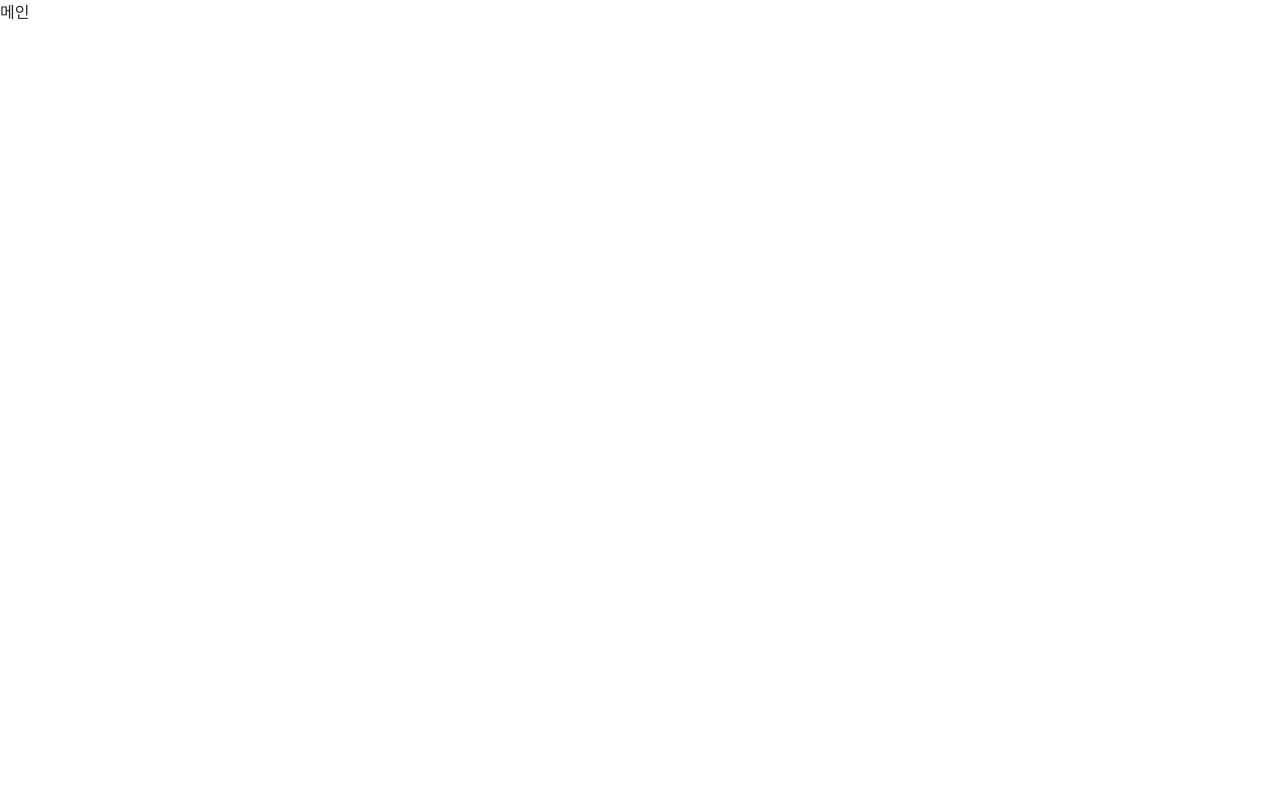
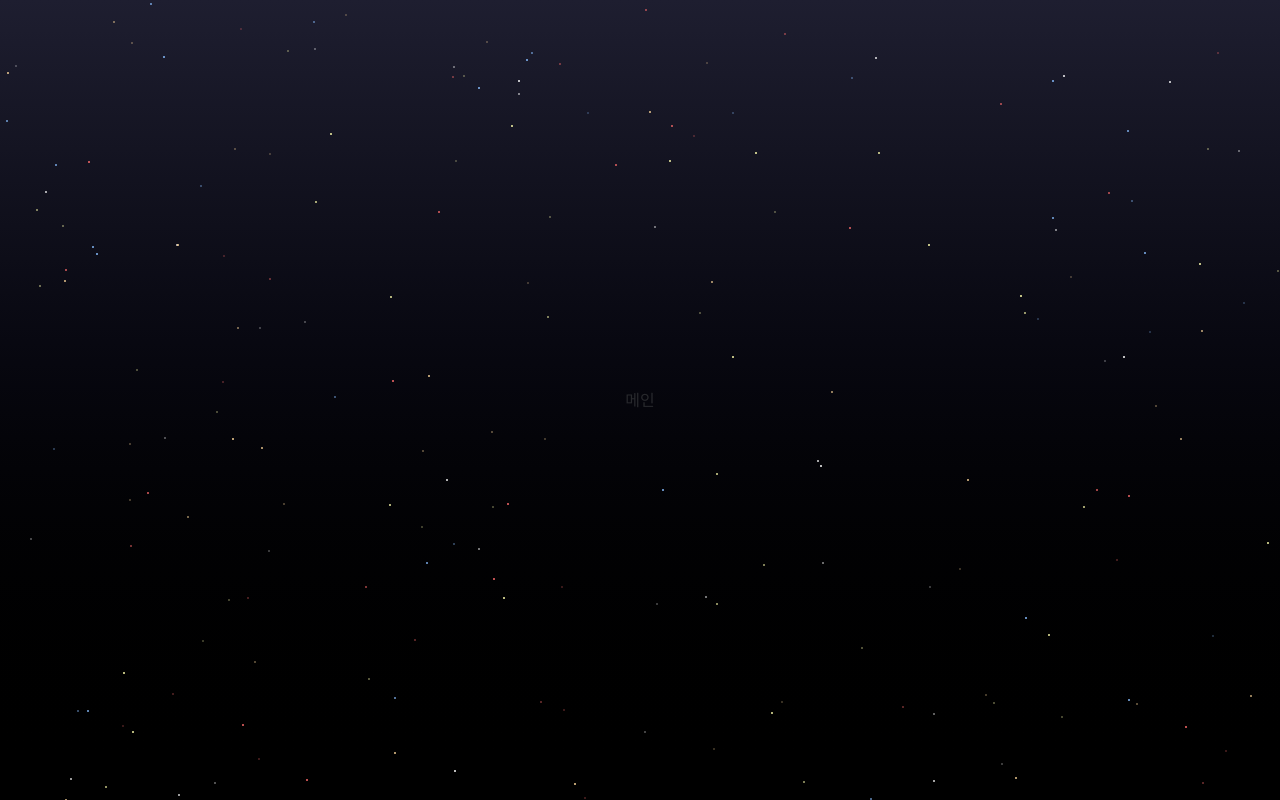
Before and after one commit to witch-factory/portfolio.witch.work, a React (Vite) app: page / in a window 1280 px wide. Built offline with nearby package versions, Linux system fonts and the light colour scheme.

Commit message:
layout 추가

```diff
--- a/src/App.tsx
+++ b/src/App.tsx
@@ -1,9 +1,9 @@
 import { useState } from 'react';
 import Hero from './pages/Index';
-import { motion } from 'motion/react';
 import Header from './ui/Header';
 import FlyingWitch from './components/FlyingWitch';
 import { BrowserRouter, Route, Routes } from 'react-router';
+import Layout from './ui/Layout';
 
 // TODO: 페이지 전환 효과. 가령 밤하늘에서 별이 중앙으로 빨려들어가고 공간이 이동하는 등의 효과
 function App() {
@@ -17,11 +17,13 @@ function App() {
       {/* TODO: 마녀가 페이지 가장자리로 가면 스크롤이 생기는 문제 해결하기 */}
       {/* <FlyingWitch /> */}
       <BrowserRouter>
-        <Routes>
-          <Route index element={<div>메인</div>} />
-          <Route path="/projects" element={<div>프로젝트</div>} />
-          <Route path="/laboratory" element={<div>관심사</div>} />
-        </Routes>
+        <Layout>
+          <Routes>
+            <Route index element={<div>메인</div>} />
+            <Route path="/projects" element={<div>프로젝트</div>} />
+            <Route path="/laboratory" element={<div>관심사</div>} />
+          </Routes>
+        </Layout>
       </BrowserRouter>
     </main>
   );
--- a/src/ui/Layout/index.tsx
+++ b/src/ui/Layout/index.tsx
@@ -34,7 +34,7 @@ function Layout({
   }, [debouncedHandleResize]);
 
   return (
-    <article className="w-screen h-screen bg-gradient-to-b from-[#1e1e30] to-black flex flex-col items-center justify-center relative overflow-hidden">
+    <article className="w-screen h-screen min-h-screen bg-gradient-to-b from-[#1e1e30] to-black flex flex-col items-center justify-center relative overflow-hidden">
       <div className="absolute w-screen h-screen pointer-events-none overflow-hidden">
         {stars.map((star, index) => (
           <Star key={index} {...star} />
```
